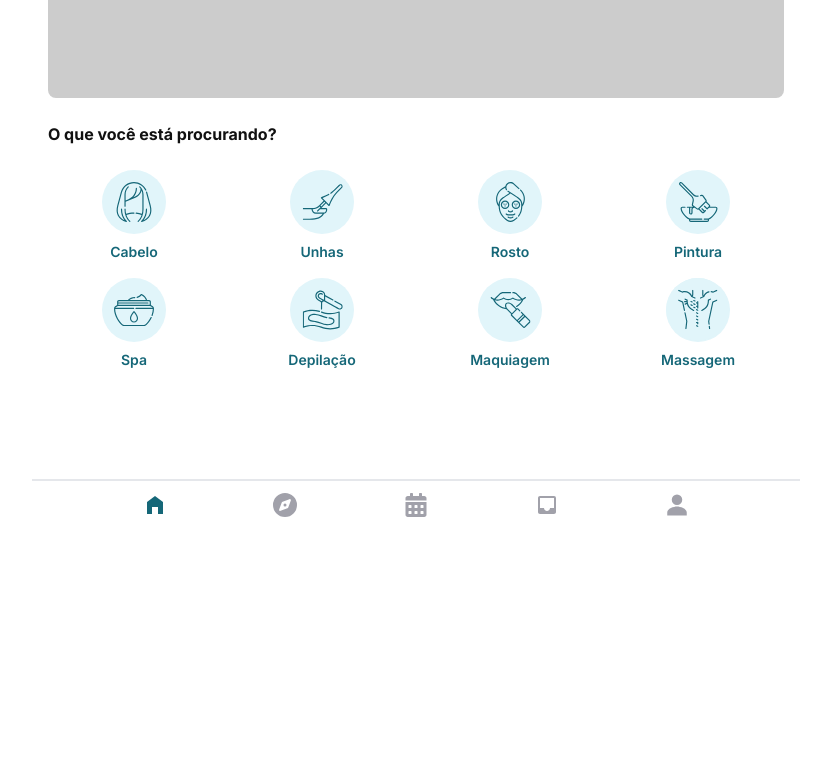
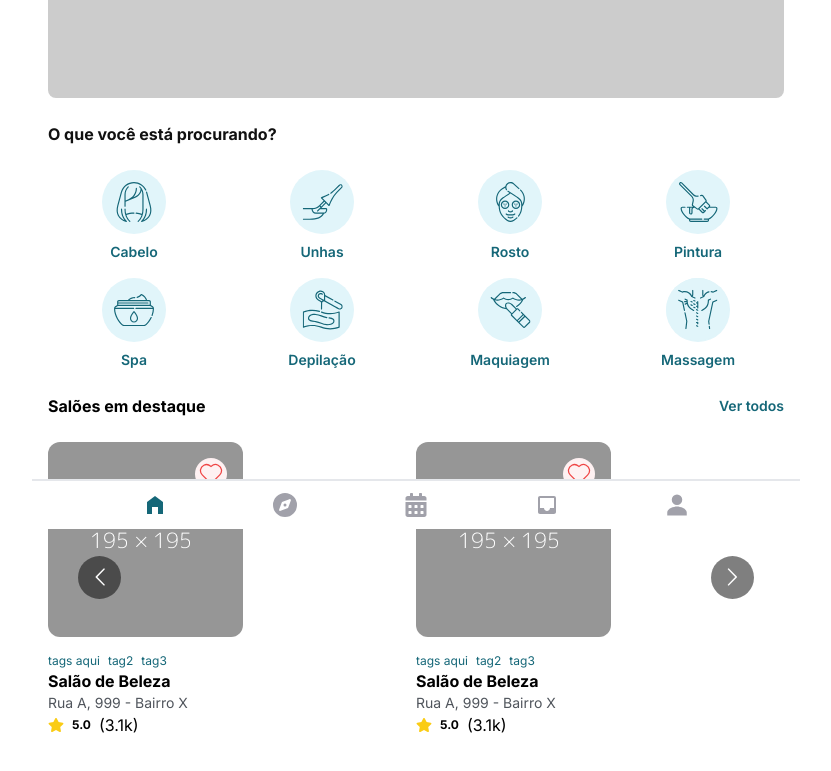
Before and after one commit to LesterCerioli/Beauty-Saloon-NextJs, a Next.js app: page /home in a window 1280 px wide. Shown: the part 271-1042 px from the top of the page, without its empty margins (224-1055 px from the left). Before the commit the page ends 824 px from the top, so only its background shows below. Built offline with nearby package versions, Linux system fonts and the light colour scheme.

Commit message:
feat: building section w/ featured saloons

```diff
--- a/package.json
+++ b/package.json
@@ -13,7 +13,8 @@
     "react": "^18",
     "react-dom": "^18",
     "react-icons": "^5.2.1",
-    "react-input-mask": "^2.0.4"
+    "react-input-mask": "^2.0.4",
+    "react-multi-carousel": "^2.8.5"
   },
   "devDependencies": {
     "@types/node": "^20",
--- /dev/null
+++ b/src/app/components/SaloonCardDetails/index.tsx
@@ -0,0 +1,31 @@
+import Image from "next/image";
+import { FaStar } from "react-icons/fa";
+import mock from "@/assets/mock_card_display.png"
+import { CiHeart } from "react-icons/ci";
+
+export function SaloonCardDetails(){
+    return (
+        <section className="w-fit mt-6">
+            <div className="relative">
+                <Image className="rounded-xl" src={mock} alt="" />
+                <button className="absolute top-4 right-4 w-8 h-8 bg-[#FEF1F2] text-red-500 rounded-full flex items-center justify-center">
+                    <CiHeart size={30} />
+                </button>
+            </div>
+            <div className="flex gap-2 mt-4 text-btn-primary-color text-xs">
+                <span>tags aqui</span>
+                <span>tag2</span>
+                <span>tag3</span>
+            </div>
+            <div>
+                <h5 className="font-bold">Salão de Beleza</h5>
+                <p className="text-sm text-[#50555C]">Rua A, 999 - Bairro X</p>
+            </div>
+            <div className="flex flex-row items-center gap-2">
+                <FaStar className="text-yellow-400" size={16} />
+                <p className="font-bold text-xs">5.0</p>
+                <p>(3.1k)</p>
+            </div>
+        </section>
+    );
+};
--- a/src/app/home/page.tsx
+++ b/src/app/home/page.tsx
@@ -1,11 +1,18 @@
+"use client"
+
 import { NextPage } from "next";
 import Image from "next/image";
 import { FaMagnifyingGlass } from "react-icons/fa6";
+import Carousel from "react-multi-carousel";
+import 'react-multi-carousel/lib/styles.css';
 
 import image from "../../assets/placeholder_image.png";
 
 import { serviceList } from "@/constants/serviceConstants";
 import { ServiceButton } from "../components/ServiceButton";
+import Link from "next/link";
+import { responsive } from "@/constants/carouselSizeConstants";
+import { SaloonCardDetails } from "../components/SaloonCardDetails";
 
 interface Servico{
     id: number;
@@ -45,6 +52,46 @@ const Home: NextPage = () => {
                     }
                 </div>
             </section>
+
+            <section className="mt-6">
+
+                <div className="flex items-center justify-between">
+                    <h5 className="font-bold">Salões em destaque</h5>
+                    <Link className="font-semibold text-sm text-btn-primary-color hover:underline decoration-1" href="#">Ver todos</Link>
+                </div>
+
+                <Carousel
+                    additionalTransfrom={0}
+                    arrows
+                    centerMode={false}
+                    dotListClass=""
+                    draggable
+                    focusOnSelect={false}
+                    infinite
+                    itemClass=""
+                    keyBoardControl
+                    minimumTouchDrag={80}
+                    pauseOnHover
+                    renderArrowsWhenDisabled={false}
+                    renderButtonGroupOutside={false}
+                    renderDotsOutside={false}
+                    responsive={responsive}
+                    rewind={false}
+                    rewindWithAnimation={false}
+                    rtl={false}
+                    shouldResetAutoplay
+                    showDots={false}
+                    sliderClass=""
+                    slidesToSlide={1}
+                    swipeable
+                    >
+                        <SaloonCardDetails />
+                        <SaloonCardDetails />
+                        <SaloonCardDetails />
+                        <SaloonCardDetails />
+                </Carousel>
+
+            </section>
       </main>
     );
 }
--- /dev/null
+++ b/src/constants/carouselSizeConstants.ts
@@ -0,0 +1,17 @@
+export const responsive = {
+    desktop: {
+      breakpoint: { max: 3000, min: 1024 },
+      items: 3,
+      slidesToSlide: 3 // optional, default to 1.
+    },
+    tablet: {
+      breakpoint: { max: 1024, min: 464 },
+      items: 2,
+      slidesToSlide: 2 // optional, default to 1.
+    },
+    mobile: {
+      breakpoint: { max: 464, min: 0 },
+      items: 1,
+      slidesToSlide: 1 // optional, default to 1.
+    }
+  };
```
Also changed, not shown: src/assets/mock_card_display.png (added), 1 other file (tests, documents, lock files or other folders).
